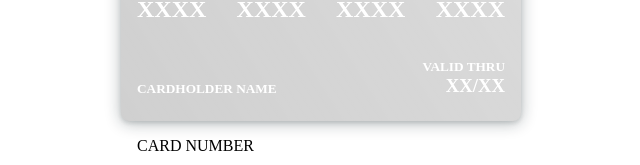
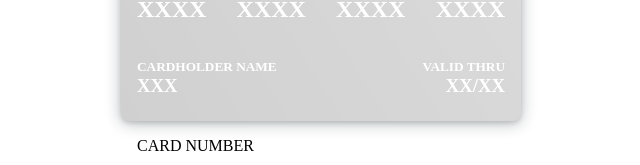
Before and after one commit to Hatzz/iths-e-wallet, a Vue app: page /new-card in a window 1280 px wide. Shown: the part 206-371 px from the top of the page, without its empty margins (319-959 px from the left). Built offline with nearby package versions, Linux system fonts and the light colour scheme.

Commit message:
Add placeholder text for name

```diff
--- a/src/components/Card.vue
+++ b/src/components/Card.vue
@@ -17,7 +17,7 @@
     </div>
     <div class="card-holder">
       <h5>CARDHOLDER NAME</h5>
-      <h3>{{ card.name }}</h3>
+      <h3>{{ name }}</h3>
     </div>
     <div class="valid-thru">
       <h5>VALID THRU</h5>
@@ -46,6 +46,11 @@ export default {
       const yearLength = this.card.year.length
       const placeHolderYear = this.fillPlaceholder(2, yearLength, this.card.year)
       return `${placeHolderMonth}/${placeHolderYear}`
+    },
+    name () {
+      const nameLength = this.card.name.length
+      const placeHolderName = this.fillPlaceholder(3, nameLength, this.card.name)
+      return placeHolderName
     }
   },
   methods: {
```
